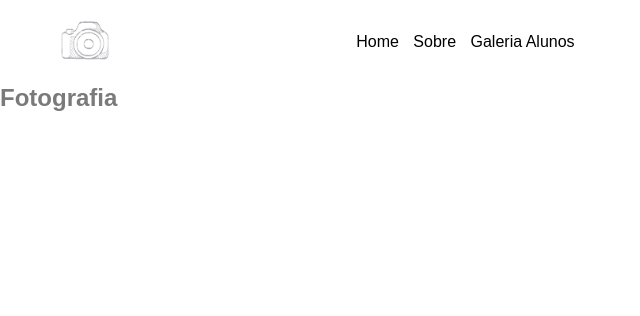
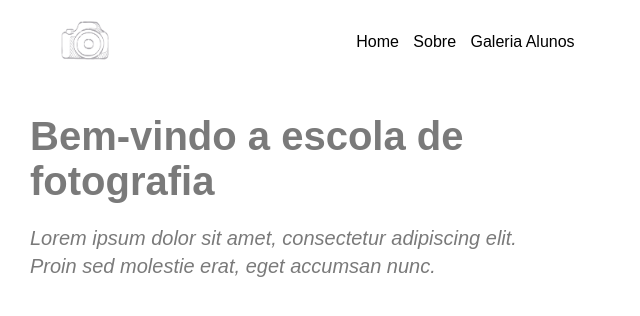
Before and after one commit to Bel-Albuquerque/Projeto-Hackathon, a plain HTML site: page index.html in a window 1280 px wide. Shown: the whole page, without its empty margins (0-640 px from the left). Drawn offline with Linux system fonts and the light colour scheme; no server answers.

Commit message:
Mudanças

```diff
--- a/index.html
+++ b/index.html
@@ -26,7 +26,8 @@
       </header>
 
       <section id="content">
-        <h1>Fotografia</h1>
+        <h1> Bem-vindo a escola de fotografia</h1>
+        <p>Lorem ipsum dolor sit amet, consectetur adipiscing elit. Proin sed molestie erat, eget accumsan nunc. </p>
       </section>
     </div>
     <section id="home-image">
--- a/style.css
+++ b/style.css
@@ -45,7 +45,22 @@ nav a:hover {
 
 #content {
   display: flex;
-  width: 50%;
+  width: 80%;
+  padding: 30px;
+  flex-direction: column;
+}
+
+#content h1 {
+  font-size: 40px;
+  width: 100%;
+}
+
+#content p {
+  font-size: 20px;
+  margin-top: 20px;
+  line-height: 1.4em;
+  font-weight: 200;
+  font-style: italic;
 }
 
 #home-image {
@@ -66,7 +81,6 @@ nav a:hover {
   width: 100%;
   height: 100%;
   float: left;
-  z-index: 0;
 }
 
 #div-coluna {
```
